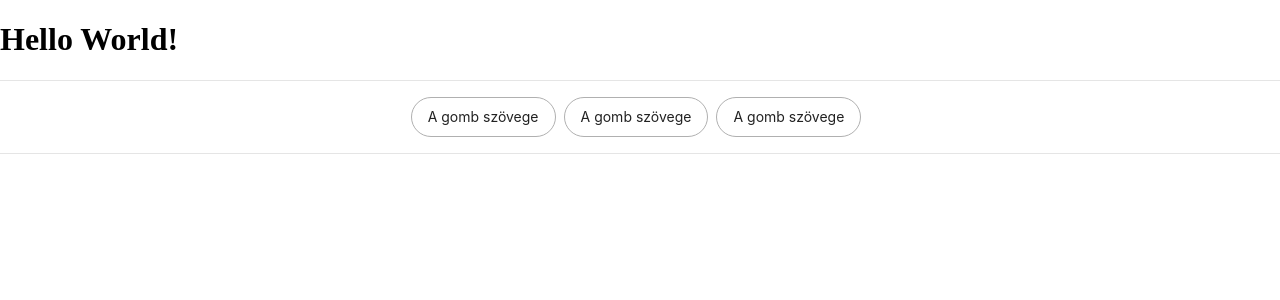
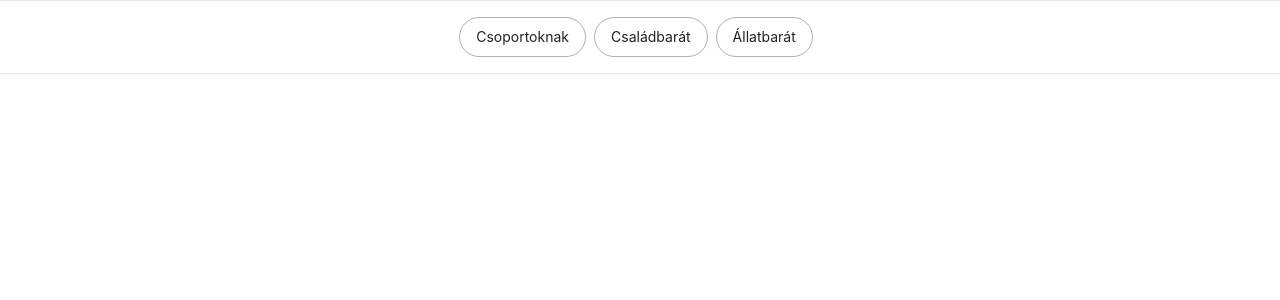
Before and after one commit to valentinov/harkanyiszallas, a React (Create React App) app: page / in a window 1280 px wide. Shown: the top 300 px of the page. Built offline with nearby package versions, Linux system fonts and the light colour scheme.

Commit message:
menu button final

```diff
--- a/public/style.css
+++ b/public/style.css
@@ -25,6 +25,11 @@ body {
     line-height: 16px;
 }
 
+#btn-green{
+    background-color: #16A085 !important;
+    color: rgb(255, 255, 255) !important;
+}
+
 .btn-round-text {
     font-weight: 400;
     font-size: 14px;
@@ -46,4 +51,5 @@ body {
     padding-top: 16px;
     padding-bottom: 16px;
     justify-content: center;
+    position: sticky;
 }
--- a/src/components/App.js
+++ b/src/components/App.js
@@ -1,15 +1,14 @@
 import React from 'react';
 import Button from './Button';
-import { ButtonRoundMenuItem } from './Button';
+import { MenuItemBtnRound } from './Button';
 
 function App() {
   return (
     <div>
-      <h1>Hello World!</h1>
       <div className="submenu">
-      <ButtonRoundMenuItem text='A gomb szövege' href='#'/>
-      <ButtonRoundMenuItem text='A gomb szövege'/>
-      <ButtonRoundMenuItem text='A gomb szövege'/>
+      <MenuItemBtnRound text='Csoportoknak' href='#'/>
+      <MenuItemBtnRound text='Családbarát'/>
+      <MenuItemBtnRound text='Állatbarát'/>
       </div>
 
     </div>
--- a/src/components/Button.js
+++ b/src/components/Button.js
@@ -10,7 +10,7 @@ function ButtonRound(props) {
     );
 }
 
-function ButtonRoundMenuItem(props) {
+function MenuItemBtnRound(props) {
     return (
         <div id="menuItemBtn">
 
@@ -22,4 +22,4 @@ function ButtonRoundMenuItem(props) {
 }
 
 export default ButtonRound;
-export { ButtonRoundMenuItem };
+export { MenuItemBtnRound };
```
